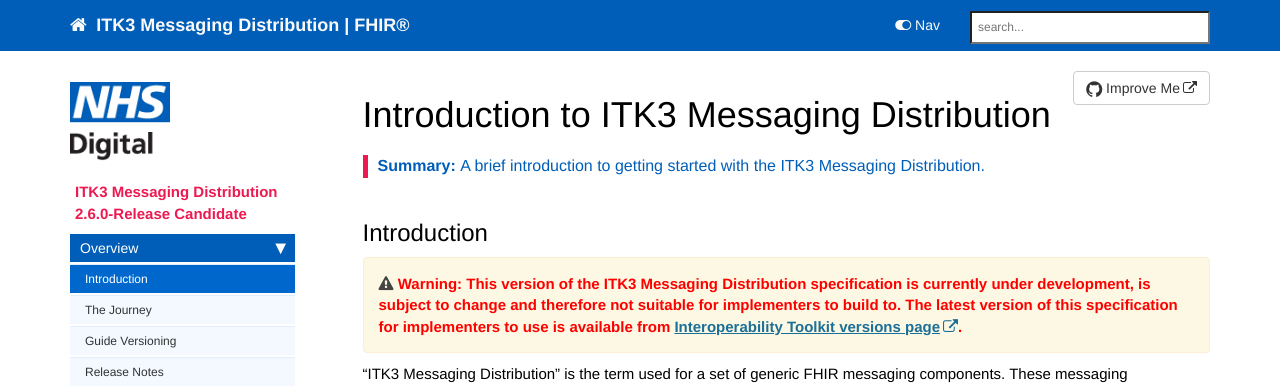
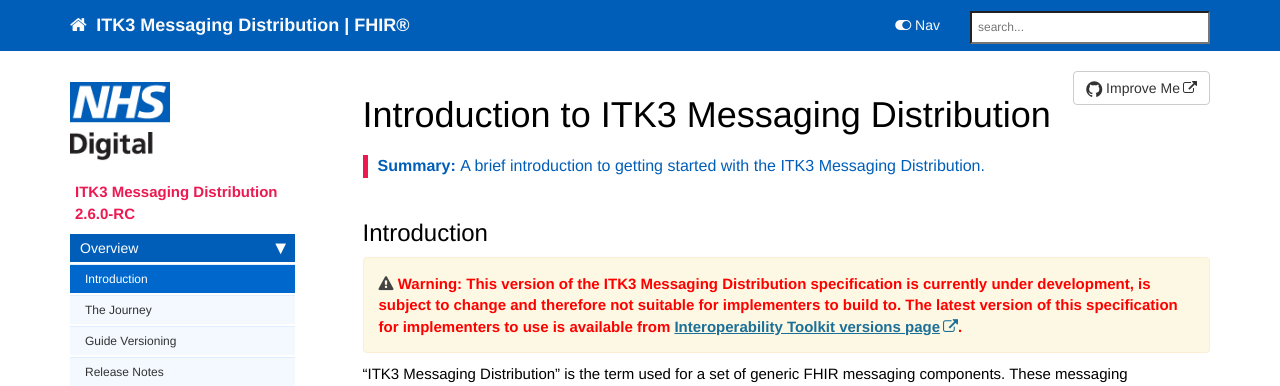
Before and after one commit to nhsconnect/ITK3-Messaging-Distribution, a Jekyll site: the page built from index.md, in a window 1280 px wide. Shown: the top 386 px of the page. Built offline with Jekyll 4.4.1, drawn with Linux system fonts in a browser that asks for light colours; nearby versions of some CDN libraries; comment, search, counter and statistics services are not loaded.

Commit message:
changed release candidate to RC

```diff
--- a/_data/sidebars/overview_sidebar.yml
+++ b/_data/sidebars/overview_sidebar.yml
@@ -1,7 +1,7 @@
 entries:
 - title: ITK3 Messaging Distribution
   product: ITK3 Messaging Distribution
-  version: 2.6.0-Release Candidate
+  version: 2.6.0-RC
   levels: one
   folders:
 
```
